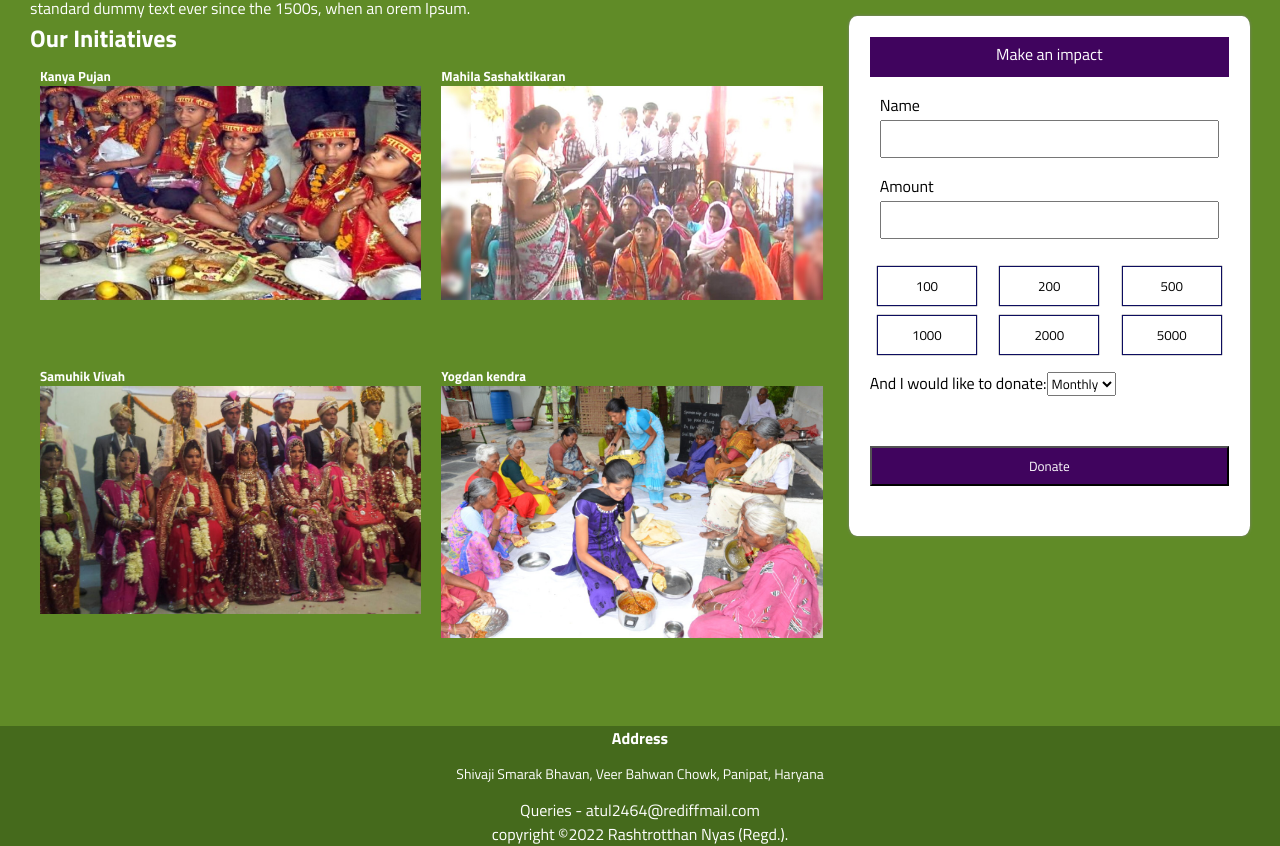
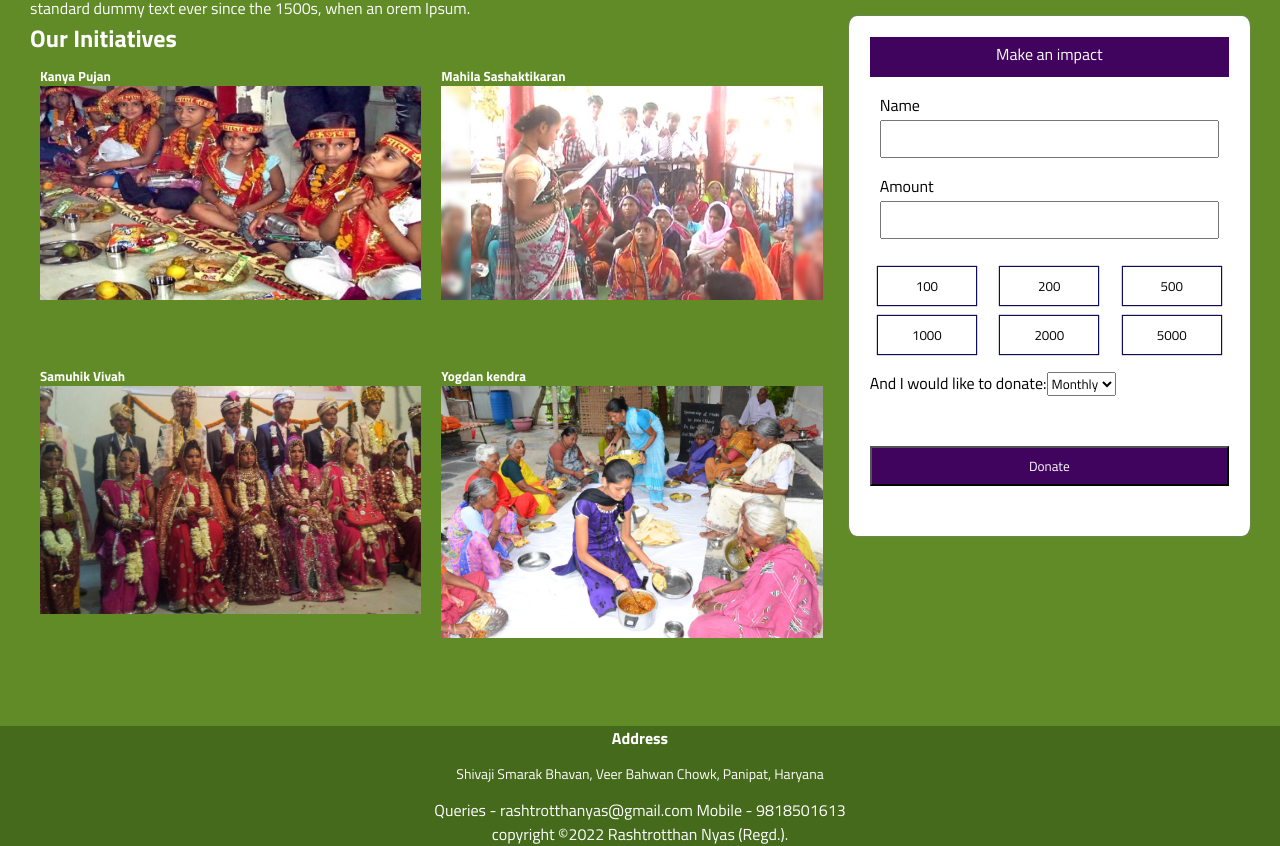
Before and after one commit to Harish321/ngo-client, a React (Create React App) app: page / in a window 1280 px wide. Shown: the part 164-1010 px from the top of the page. Built offline with nearby package versions, Linux system fonts and the light colour scheme.

Commit message:
address update

```diff
--- a/src/components/FootBar.js
+++ b/src/components/FootBar.js
@@ -4,7 +4,8 @@ const FootBar = () => {
       <div className="footer-content">
         <h4>Address</h4>
         <p>Shivaji Smarak Bhavan, Veer Bahwan Chowk, Panipat, Haryana</p>
-        Queries - atul2464@rediffmail.com
+        Queries - rashtrotthanyas@gmail.com
+        Mobile - 9818501613
       </div>
       <div className="footer-bottom">
         <p>copyright &copy;2022 Rashtrotthan Nyas (Regd.).</p>
```
